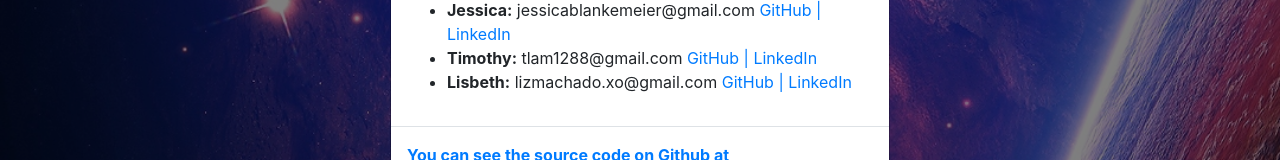
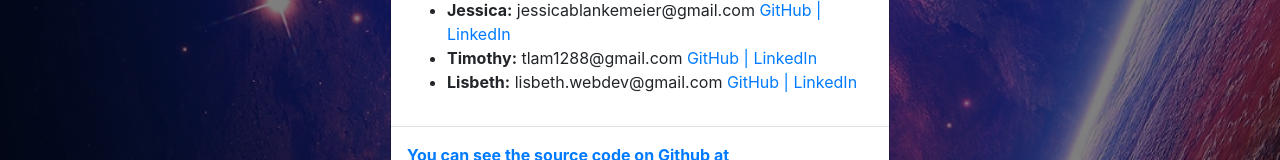
Before and after one commit to jessicablank/spacebook-mars, a React (Create React App) app in the folder client/: page /signup in a window 1280 px wide. Both pictures are taken after a click on the button "More Information". Shown: the part 917-1077 px from the top of the page. Built offline with nearby package versions, Linux system fonts and the light colour scheme.

Commit message:
updated Lisbeth's email and removed console logs

```diff
--- a/client/public/service-worker.js
+++ b/client/public/service-worker.js
@@ -1 +1 @@
-console.log("Hello from new service worker")
+//console.log("Hello from new service worker")
--- a/client/src/components/Modal/LoginInfoModal.js
+++ b/client/src/components/Modal/LoginInfoModal.js
@@ -25,12 +25,12 @@ function LoginInfoModal({ onHide }) {
             <li><span className="placeholder">Jessica:</span> jessicablankemeier@gmail.com <a href="https://github.com/jessicablank"
               target="_blank" aria-label="Link to SPACEBOOK developer Jessica Blankemeier's github repo" title="https://github.com/jessicablank" rel="noopener noreferrer"> GitHub |</a>
             <a href="https://www.linkedin.com/in/jessicablankemeier/"
-              target="_blank" aria-label="Link to SPACEBOOK developer Jessica Blankemeier's LinkedIn" rel="noopener noreferrer"  title="https://www.linkedin.com/in/jessicablankemeier/"> LinkedIn</a></li>
+              target="_blank" aria-label="Link to SPACEBOOK developer Jessica Blankemeier's LinkedIn" rel="noopener noreferrer" title="https://www.linkedin.com/in/jessicablankemeier/"> LinkedIn</a></li>
             <li><span className="placeholder">Timothy:</span> tlam1288@gmail.com <a href="https://github.com/tlam1288"
               target="_blank" aria-label="Link to SPACEBOOK developer Timothy Lam's github repo" rel="noopener noreferrer" title="https://github.com/tlam1288"> GitHub |</a>
             <a href="https://www.linkedin.com/in/timothy-lam-8551b315/"
-              target="_blank" aria-label="Link to SPACEBOOK developer Timonthy Lam's LinkedIn"  title="https://www.linkedin.com/in/timothy-lam-8551b315/" rel="noopener noreferrer"> LinkedIn</a></li>
-            <li><span className="placeholder">Lisbeth:</span> lizmachado.xo@gmail.com <a href="https://github.com/lisbethmachado"
+              target="_blank" aria-label="Link to SPACEBOOK developer Timonthy Lam's LinkedIn" title="https://www.linkedin.com/in/timothy-lam-8551b315/" rel="noopener noreferrer"> LinkedIn</a></li>
+            <li><span className="placeholder">Lisbeth:</span> lisbeth.webdev@gmail.com <a href="https://github.com/lisbethmachado"
               target="_blank" aria-label="Link to SPACEBOOK developer Lisbeth Machado's github repo" rel="noopener noreferrer" title="https://github.com/lisbethmachado"> GitHub |</a>
             <a href="https://www.linkedin.com/in/lisbethdmachado/"
               target="_blank" aria-label="Link to SPACEBOOK developer Lisbeth Machado's LinkedIn" rel="noopener noreferrer" title="https://www.linkedin.com/in/lisbethdmachado"> LinkedIn</a></li>
--- a/client/src/pages/Login.js
+++ b/client/src/pages/Login.js
@@ -85,8 +85,8 @@ function Login() {
         to="/signup"
       >
         <button className="roundedBtn btnWidth"
-        title="Go to Register New Martian"
-        type="button">
+          title="Go to Register New Martian"
+          type="button">
           Not a Martian yet?
         </button>
       </Link>
--- a/client/src/pages/Signup.js
+++ b/client/src/pages/Signup.js
@@ -43,7 +43,7 @@ function Signup() {
         // send them to the login page
         history.replace("/login");
       })
-     .catch((err) => console.log(err));
+      .catch((err) => console.log(err));
   };
 
   const handleChange = (event) => {
--- a/client/src/registerServiceWorker.js
+++ b/client/src/registerServiceWorker.js
@@ -1,5 +1,5 @@
 // In production, we register a service worker to serve assets from local cache.
-console.log("Hello from your service worker!");
+//console.log("Hello from your service worker!");
 // This lets the app load faster on subsequent visits in production, and gives
 // it offline capabilities. However, it also means that developers (and users)
 // will only see deployed updates on the "N+1" visit to a page, since previously
```
Also changed, not shown: client/src/components/Modal/TaskModal.js (line endings or trailing spaces), client/src/components/Modal/index.js (indentation only), 1 other file (tests, documents, lock files or other folders).
